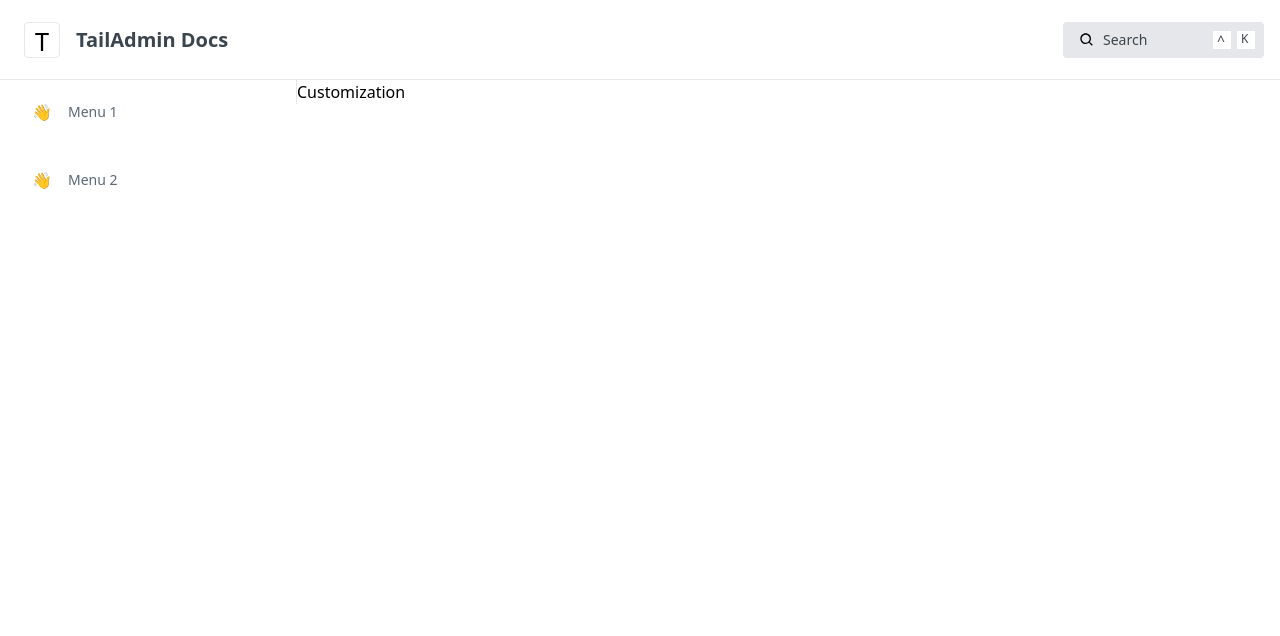
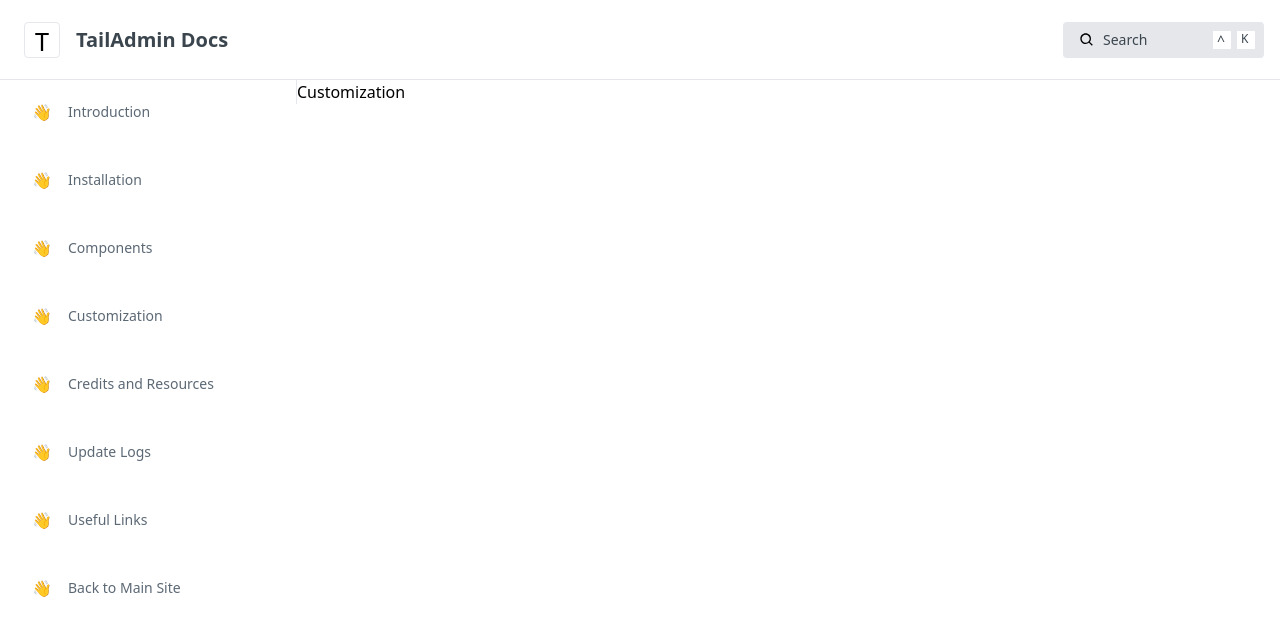
Before and after one commit to Nurit-Ltd/NurAdmin-Docs, a React (Vite) app: page /customization in a window 1280 px wide. Shown: the top 636 px of the page. Built offline with nearby package versions, Linux system fonts and the light colour scheme.

Commit message:
data setup

```diff
--- a/src/components/shared/Sidebar/Sidebar.jsx
+++ b/src/components/shared/Sidebar/Sidebar.jsx
@@ -15,8 +15,8 @@
         {menus.map((menu, index) => (
           <ul key={index} className="py-4">
             <li onClick={() => toggleMenu(index)} className="sidebar">
-              <Link to="/" className="w-full flex items-center gap-4">
-                <span>👋</span>{" "}
+              <Link to={menu.link} className="w-full flex items-center gap-4">
+                <span>{menu.emoji}</span>{" "}
                 <span className="text-sm text-grayMenu leading-[22px]">
                   {menu.label}
                 </span>
--- a/src/data/menuData.js
+++ b/src/data/menuData.js
@@ -1,19 +1,61 @@
 export const menus = [
   {
-    label: 'Menu 1',
+    emoji:"👋",
+    label: 'Introduction',
+    link: "/"
+  },
+  {
+    emoji:"👋",
+    label: 'Installation',
+    link: "/installation",
     submenus: [
-      { label: 'Submenu 1.1', link: '#' },
-      { label: 'Submenu 1.2', link: '#' },
-      { label: 'Submenu 1.3', link: '#' },
+      { label: 'HTML Version', link: '#' },
+      { label: 'React Version', link: '#' },
+      { label: 'Next.js Version', link: '#' },
+      { label: 'Vue.js Version', link: '#' },
     ],
   },
   {
-    label: 'Menu 2',
+    emoji:"👋",
+    label: 'Components',
+    link: "/components",
     submenus: [
-      { label: 'Submenu 2.1', link: '#' },
-      { label: 'Submenu 2.2', link: '#' },
-      { label: 'Submenu 2.3', link: '#' },
+      { label: 'HTML Components', link: '#' },
+      { label: 'React Components', link: '#' },
+      { label: 'Next.js Components', link: '#' },
+      { label: 'Vue.js Components', link: '#' },
     ],
   },
-  // Add more menus as needed
+  {
+    emoji:"👋",
+    label: 'Customization',
+    link: "/customization",
+  },
+  {
+    emoji:"👋",
+    label: 'Credits and Resources',
+    link: "/credit-resources",
+  },
+  {
+    emoji:"👋",
+    label: 'Update Logs',
+    link: "/updateLog",
+    submenus: [
+      { label: 'HTML', link: '#' },
+      { label: 'React', link: '#' },
+      { label: 'Next.js', link: '#' },
+      { label: 'Vue.js', link: '#' },
+    ],
+  },
+  {
+    emoji:"👋",
+    label: 'Useful Links',
+    link: "/use-full-links",
+  },
+  {
+    emoji:"👋",
+    label: 'Back to Main Site',
+    link: "/back-to-main",
+  },
+
 ];
--- a/src/pages/Customization.jsx
+++ b/src/pages/Customization.jsx
@@ -1,4 +1,4 @@
-import React from 'react';
+
 
 const Customization = () => {
   return (
```
